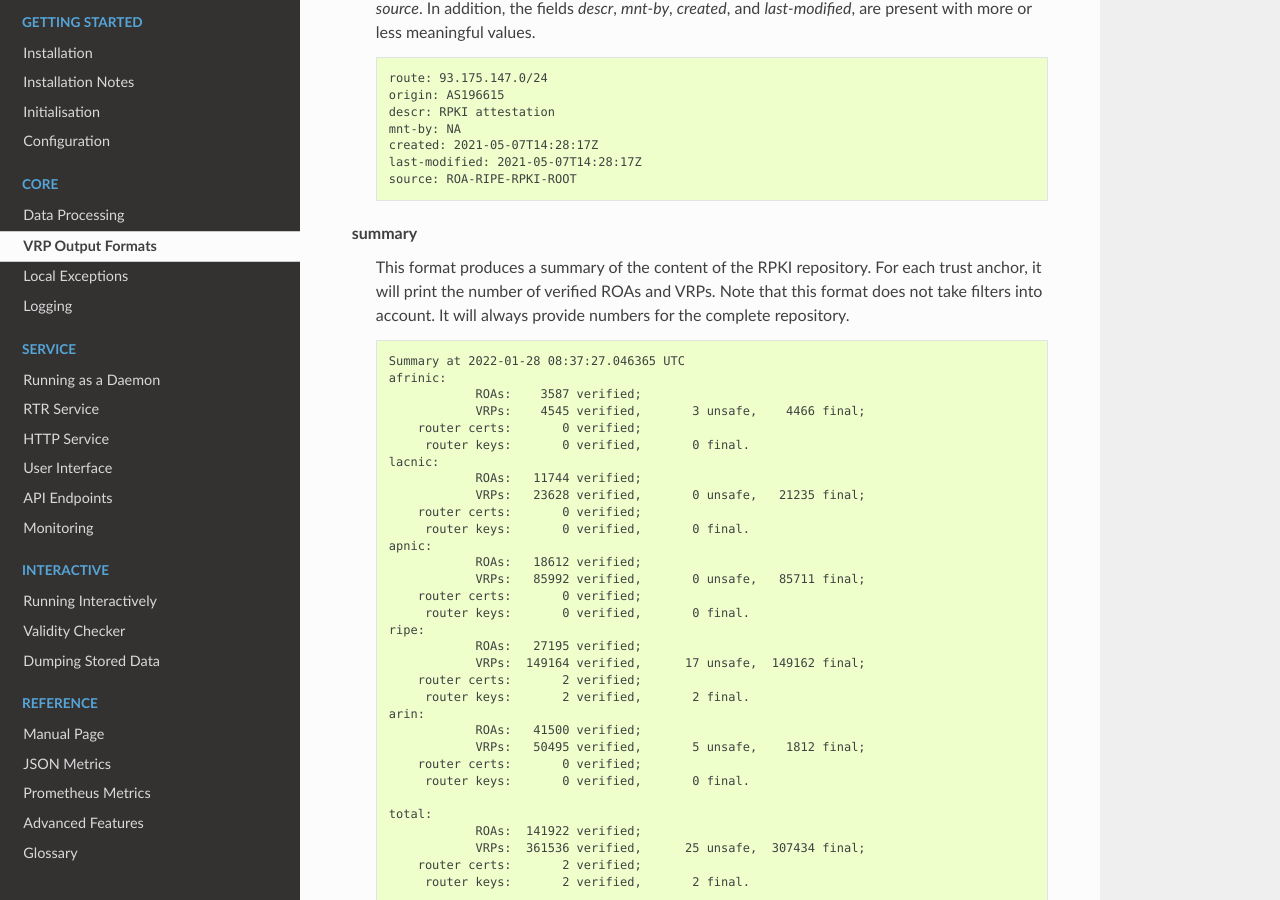
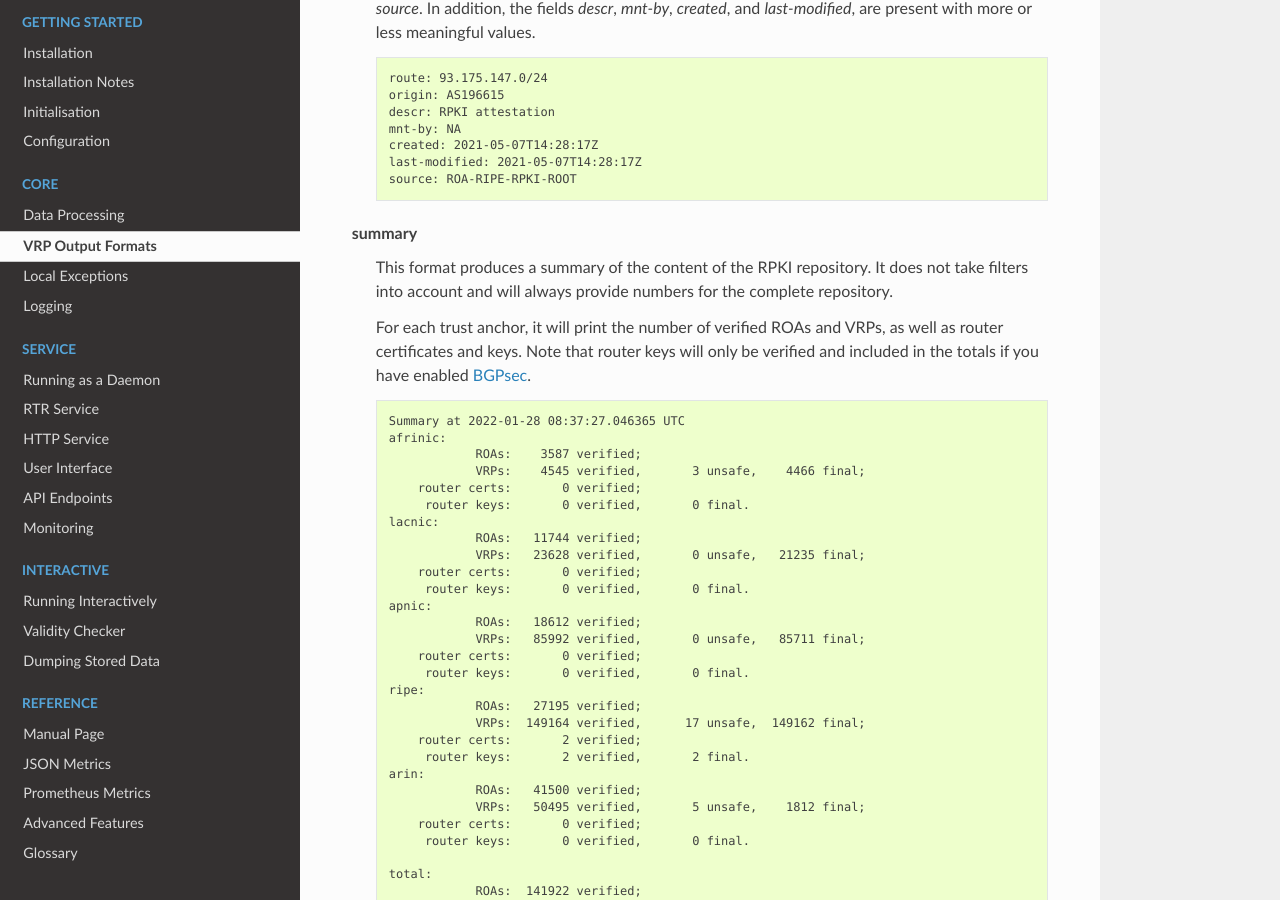
Before and after one commit to NLnetLabs/routinator, a Sphinx documentation site: the page built from doc/manual/source/output-formats.rst, in a window 1280 px wide and 900 px high, scrolled down 3439 px. Built offline with Sphinx 7.4.7 and the Read the Docs theme 2.0.0, drawn with Linux system fonts in a browser that asks for light colours.

Commit message:
Include router certs and keys in `summary`.

```diff
--- a/doc/manual/source/output-formats.rst
+++ b/doc/manual/source/output-formats.rst
@@ -195,9 +195,13 @@ rpsl
 
 summary
       This format produces a summary of the content of the RPKI repository.
+      It does not take filters into account and will always provide numbers
+      for the complete repository.
+
       For each trust anchor, it will print the number of verified ROAs and
-      VRPs. Note that this format does not take filters into account. It will
-      always provide numbers for the complete repository.
+      VRPs, as well as router certificates and keys. Note that router keys
+      will only be verified and included in the totals if you have enabled
+      :ref:`advanced-features:bgpsec`.
 
       .. code-block:: text
 
```
